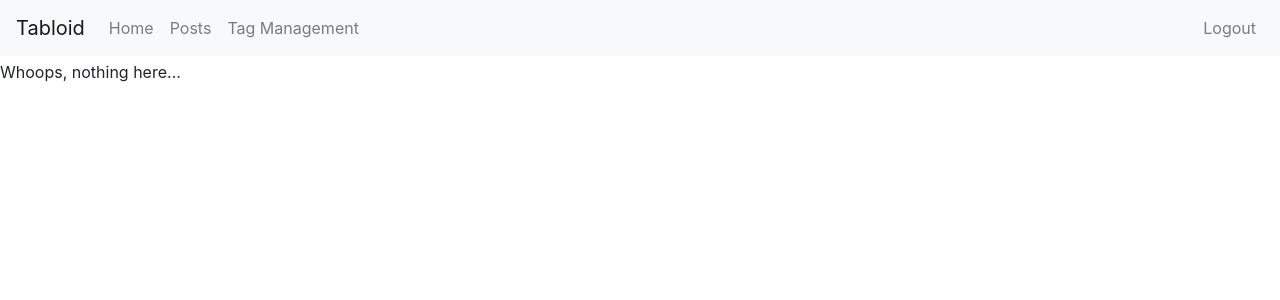
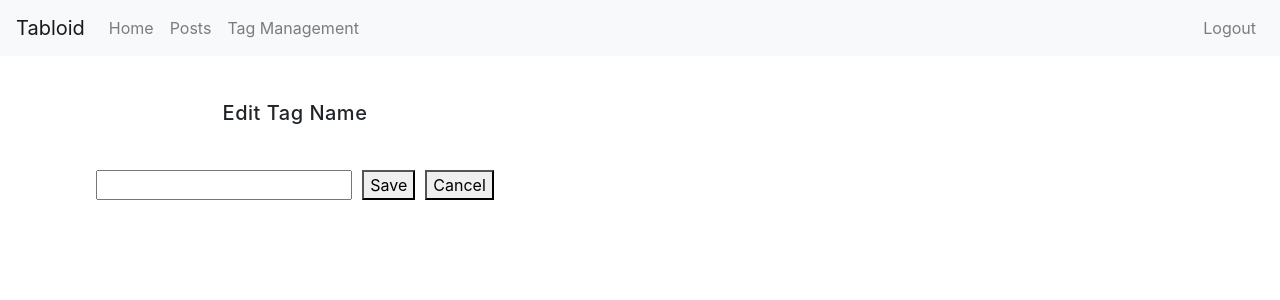
Before and after one commit to NewForce-Cohort-6/tabloidfullstack-mashed-potatoes, a React (Create React App) app in the folder Tabloid/client/: page /editTag/1 in a window 1280 px wide. Shown: the top 300 px of the page. Built offline with nearby package versions, Linux system fonts and the light colour scheme; no server answers; sample sign-in values are in the browser's storage.

Commit message:
edit tags working

```diff
--- a/Tabloid/client/src/components/ApplicationViews.js
+++ b/Tabloid/client/src/components/ApplicationViews.js
@@ -5,6 +5,7 @@ import PostList from "./PostList";
 import Tag from "./tags/TagList";
 import TagForm from "./tags/TagForm";
 import TagDelete from "./tags/TagDelete";
+import TagEdit from "./tags/TagEdit";
 
 export default function ApplicationViews() {
 
@@ -14,6 +15,7 @@ export default function ApplicationViews() {
         <Route path="/tag" element={<Tag />} />
         <Route path="/createTag" element={<TagForm />} />
         <Route path="/deleteTag/:id" element={<TagDelete />} />
+        <Route path="/editTag/:id" element={<TagEdit />} />
 
 
         <Route path="/posts" element={ <PostList /> } />
--- /dev/null
+++ b/Tabloid/client/src/components/tags/TagEdit.js
@@ -0,0 +1,67 @@
+import React from "react";
+import { editTag } from "./TagManager";
+import { useParams } from "react-router-dom";
+import { useNavigate } from "react-router-dom";
+import { useState, useEffect } from "react";
+import { getById } from "./TagManager";
+
+const TagEdit = () => {
+    const [chosenTag, setChosenTag] = useState({});
+
+    const navigate = useNavigate();
+    const {id} = useParams();
+
+
+    useEffect(
+    () => {
+        getById(id).then((c) => {setChosenTag(c)}).then(console.log(chosenTag))
+
+    },
+    []
+    )
+
+    console.log(chosenTag)
+
+
+    const Edit = () => {
+        const newTag = {
+            name: chosenTag.name,
+            id: chosenTag.id
+        }
+        console.log(newTag)
+        editTag(newTag).then((e) => {
+            navigate('/tag')
+        })
+    }
+    const Cancel = () => {
+        navigate('/tag')
+    }
+
+    return (
+        <div style={{display:'flex', flexDirection: 'column', letterSpacing: '.5px', alignItems: 'center', margin: '45px', height: '30px', width: '500px', justifyContent: 'space-between'}}>
+            <h5 style={{marginBottom: '45px'}}>Edit Tag Name</h5>
+            <div style={{display: 'flex'}}>
+            <fieldset>
+            <input
+             style={{marginRight: '10px'}}
+              type="text"
+              placeholder={chosenTag.name}
+              onChange={(e) => {
+                const copy = {...chosenTag}
+                copy.name = e.target.value
+                setChosenTag(copy);}
+              }
+            />
+          </fieldset>
+            <button style={{marginRight: '10px'}} onClick={(e) => {
+                Edit()
+            }}>Save</button>
+            <button onClick={(e) => {
+                Cancel()
+            }}>Cancel</button>
+            </div>
+        </div>
+    )
+}
+
+export default TagEdit;
--- a/Tabloid/client/src/components/tags/TagList.js
+++ b/Tabloid/client/src/components/tags/TagList.js
@@ -19,6 +19,9 @@ const TagList = (tag) => {
     const handleDeleteClick = (id) => {
         getById(id).then((e) => {navigate(`/deleteTag/${id}`)})
     }
+    const handleEditClick = (id) => {
+        getById(id).then((e) => {navigate(`/editTag/${id}`)})
+    }
 
     return (
       <div className="container">
@@ -36,7 +39,9 @@ const TagList = (tag) => {
                     <button onClick={(e) => {
                       handleDeleteClick(t.id)
                     }} style={{width: '60px', height: '30px', margin: '5px'}}>Delete</button>
-                    {/* <button style={{width: '43px', height: '30px', margin: '5px'}}> Edit </button> */}
+                    <button onClick={(e) => {
+                      handleEditClick(t.id)
+                    }}style={{width: '43px', height: '30px', margin: '5px'}}> Edit </button>
                     </div>
                 ))}
 
--- a/Tabloid/client/src/components/tags/TagManager.js
+++ b/Tabloid/client/src/components/tags/TagManager.js
@@ -22,3 +22,13 @@ export const deleteTag = (id) => {
   export const getById = (id) => {
     return fetch(`https://localhost:5001/api/Tag/${id}`).then((res) => res.json());
   }
+
+  export const editTag = (tag) => {
+    return fetch(`https://localhost:5001/api/Tag/${tag.id}`, {
+        method: "PUT",
+        headers: {
+          "Content-Type": "application/json",
+        },
+        body: JSON.stringify(tag),
+      }).then((res) => res.json())
+};
```
